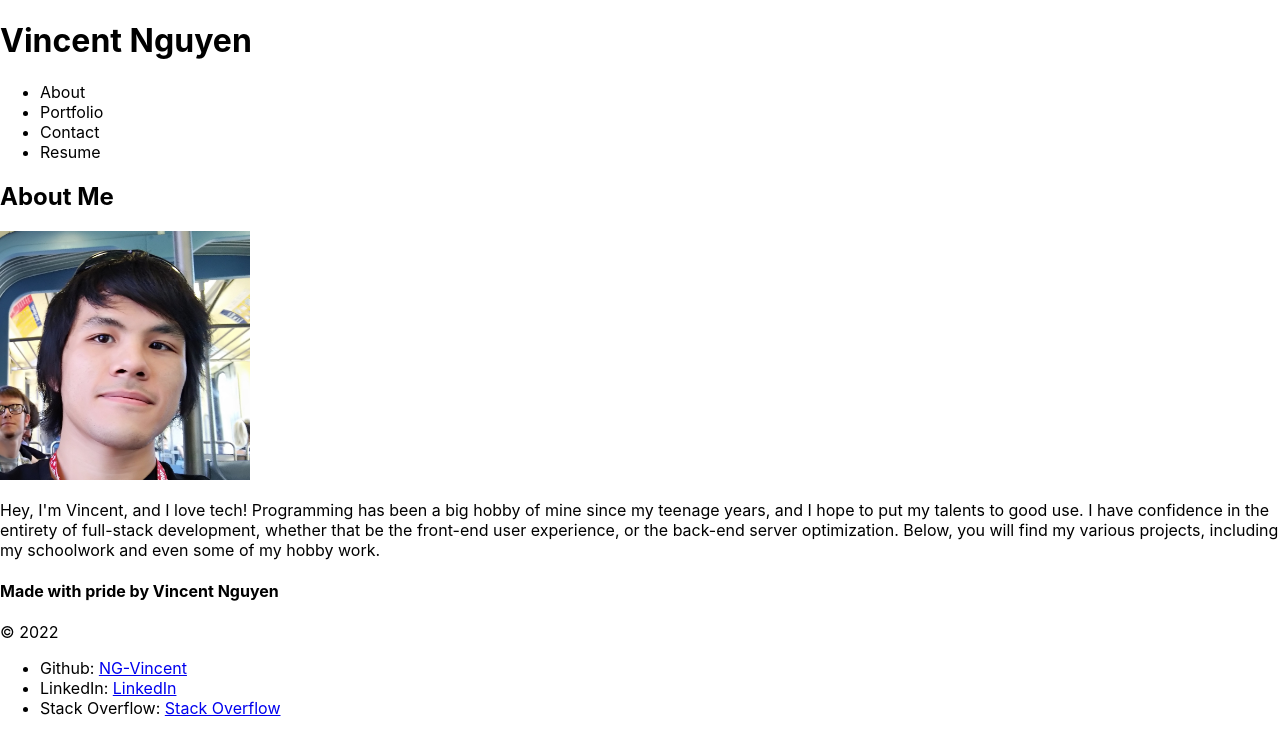
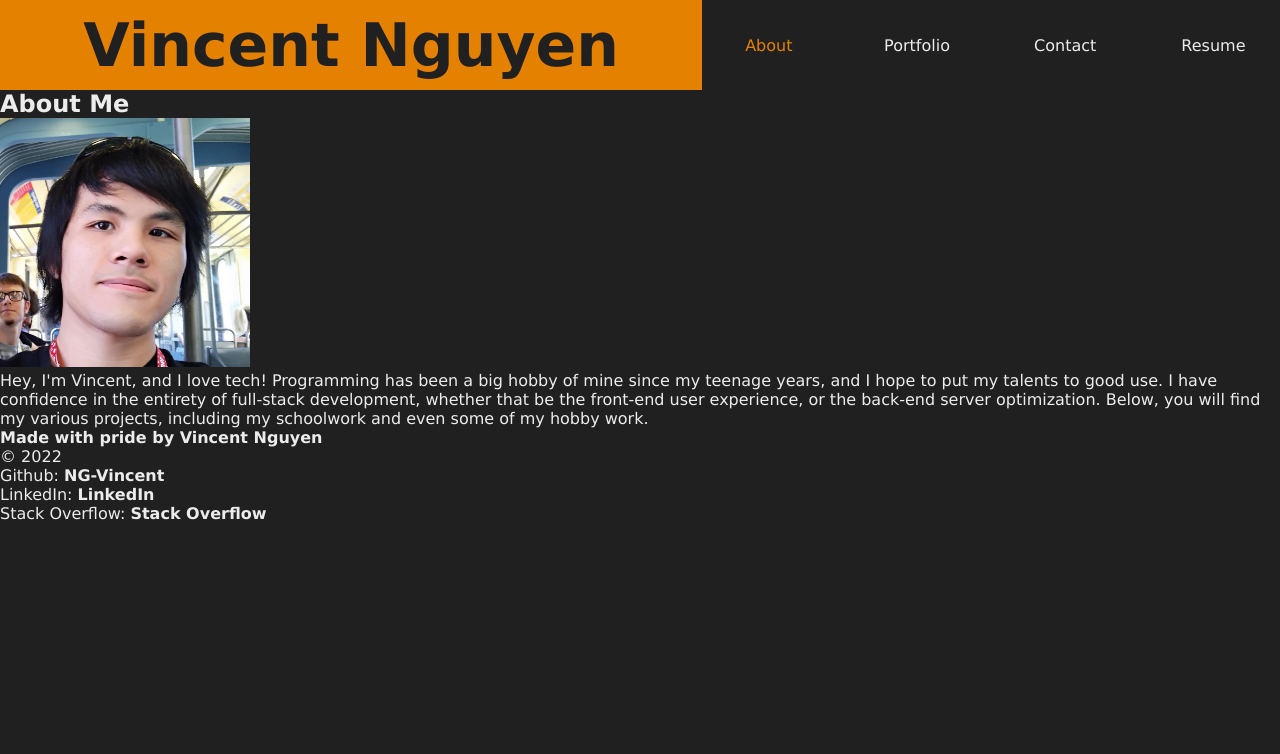
Before and after one commit to NG-Vincent/Challenge-ReactPortfolio, a React (Create React App) app: page / in a window 1280 px wide. Shown: the top 754 px of the page. Built offline with nearby package versions, Linux system fonts and the light colour scheme.

Commit message:
page styling, header and nav styling, navlink conditional styling, nav component mapping fix

```diff
--- a/src/App.css
+++ b/src/App.css
@@ -1,3 +1,65 @@
+:root {
+   --coloraccent: rgb(228, 129, 0);
+   --colorlight: rgb(236, 236, 236);
+   --colormid: rgb(70, 70, 70);
+   --colordark: rgb(32, 32, 32);
+   --sectiongap: 30px;
+}
+* {
+   box-sizing: border-box;
+   margin: 0;
+   padding: 0;
+   font-family: Verdana, Geneva, Tahoma, sans-serif;
+   color: var(--colorlight);
+   background-color: var(--colordark);
+}
+/* --- HEADER --- contains name and navigation */
+header {
+   text-align: center;
+   display: flex;
+   flex-wrap: wrap;
+   align-items: center;
+   justify-content: space-between;
+   align-items: stretch;
+   background-color: var(--colormid);
+}
+header h1 {
+   background-color: var(--coloraccent);
+   font-size: 60px;
+   padding: 10px;
+   flex-grow: 1;
+   color: var(--colordark);
+}
+/* navigation, contains links to sections */
+nav {
+   display: flex;
+   flex-wrap: wrap;
+   justify-content: space-evenly;
+   align-items: stretch;
+   flex-grow: 2;
+   gap: 15px;
+}
+/* navigation links appear as large "buttons" */
+nav span {
+   display: flex;
+   justify-content: center;
+   align-items: center;
+   flex: 1;
+}
+/* light up on mouseover */
+nav span:hover {
+   color: var(--colormid);
+   background-color: var(--coloraccent);
+}
+/* currently selected nav */
+.current-nav {
+   color: var(--coloraccent);
+}
+/* style the links */
+a {
+   font-weight: bolder;
+   text-decoration: none;
+}
 .about-img {
    width: 250px;
 }
--- a/src/components/Nav.js
+++ b/src/components/Nav.js
@@ -12,12 +12,13 @@ function Nav(props) {
       <header>
          <h1>Vincent Nguyen</h1>
          <nav>
-            <ul>
             {/* iterate through all navlinks, create element for each*/}
             {navlinks.map((navlink) => (
-                  <li
+               <span
                   // key for react mapping
-                     key={navlink.name}
+                  key={navlink}
+                  // class for text highlight when currently selected nav
+                  className={currentNav === navlink ? "current-nav" : undefined}
                   // click handler. pass state up to App.js
                   onClick={() => {
                      setCurrentNav(navlink);
@@ -25,9 +26,8 @@ function Nav(props) {
                >
                   {/* text content */}
                   {navlink}
-                  </li>
+               </span>
             ))}
-            </ul>
          </nav>
       </header>
    );
```
Lines whose indentation alone changed are shown as unchanged.
